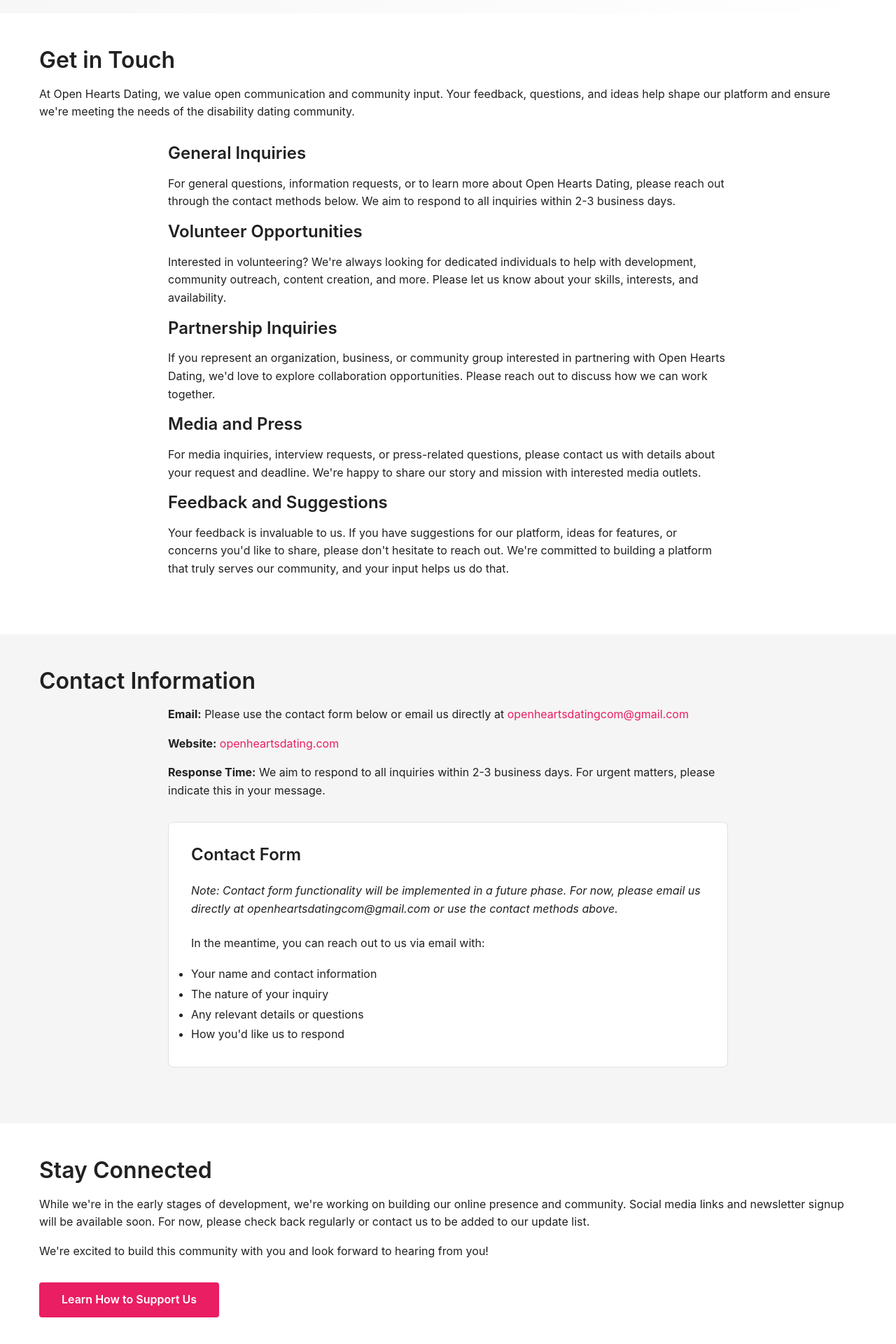
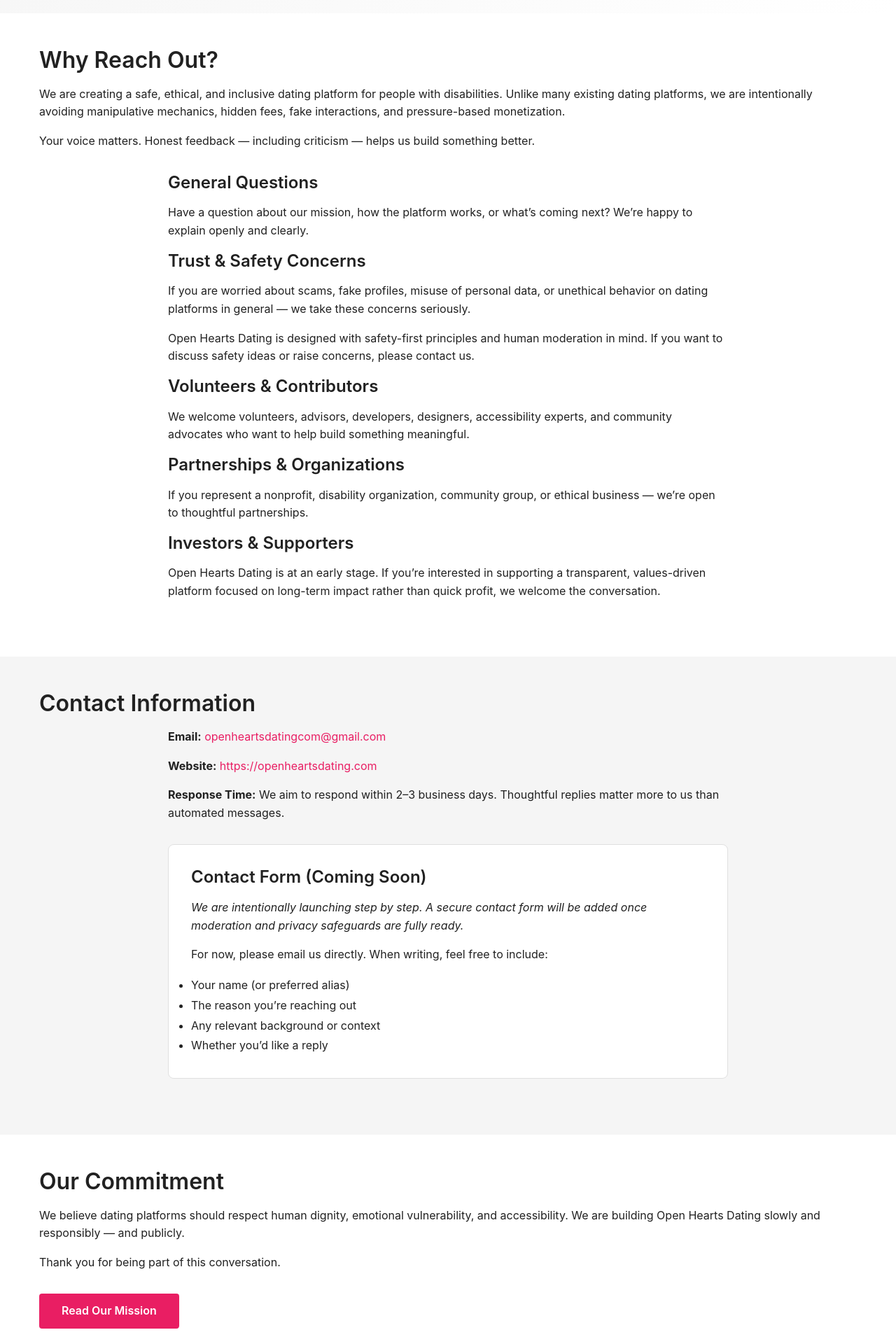
Before and after one commit to chevrutah247/openheartsdating, a Next.js app: page /contact in a window 1280 px wide. Shown: the part 380-2300 px from the top of the page at 70% size. Built offline with nearby package versions, Linux system fonts and the light colour scheme.

Commit message:
Rewrite contact page: transparency, trust, safety

```diff
--- a/app/contact/page.tsx
+++ b/app/contact/page.tsx
@@ -1,11 +1,13 @@
 import type { Metadata } from 'next'
 
 export const metadata: Metadata = {
-  title: 'Contact Us — Get in Touch with Open Hearts Dating',
-  description: 'Contact Open Hearts Dating to learn more, get involved, ask questions, or provide feedback. We\'d love to hear from you and welcome your input as we build our accessible dating platform.',
+  title: 'Contact Us — Open Hearts Dating',
+  description:
+    'Contact Open Hearts Dating with questions, feedback, partnership ideas, or safety concerns. We believe in transparency, trust, and open communication.',
   openGraph: {
-    title: 'Contact Us — Get in Touch with Open Hearts Dating',
-    description: 'Contact Open Hearts Dating to learn more, get involved, ask questions, or provide feedback.',
+    title: 'Contact Open Hearts Dating',
+    description:
+      'Get in touch with Open Hearts Dating. We welcome questions, feedback, partnerships, and community support.',
   },
 }
 
@@ -15,6 +17,7 @@ export default function ContactPage() {
       <a href="#main-content" className="skip-to-main">
         Skip to main content
       </a>
+
       <header className="header" role="banner">
         <div className="header-content">
           <div className="logo">Open Hearts Dating</div>
@@ -31,117 +34,143 @@ export default function ContactPage() {
       </header>
 
       <main id="main-content" className="main" role="main">
+        {/* HERO */}
         <section className="hero">
           <div className="container">
-            <h1>Contact Us</h1>
+            <h1>Contact Open Hearts Dating</h1>
             <p>
-              We'd love to hear from you! Whether you have questions, want to get involved,
-              provide feedback, or simply learn more about Open Hearts Dating, please don't
-              hesitate to reach out.
+              Open Hearts Dating is built on trust, transparency, and respect.
+              If you have questions, concerns, feedback, or ideas — we want to hear from you.
             </p>
           </div>
         </section>
 
+        {/* WHY CONTACT */}
         <section className="content-section">
           <div className="container">
-            <h2>Get in Touch</h2>
+            <h2>Why Reach Out?</h2>
             <p>
-              At Open Hearts Dating, we value open communication and community input. Your
-              feedback, questions, and ideas help shape our platform and ensure we're meeting
-              the needs of the disability dating community.
+              We are creating a safe, ethical, and inclusive dating platform for people with disabilities.
+              Unlike many existing dating platforms, we are intentionally avoiding manipulative mechanics,
+              hidden fees, fake interactions, and pressure-based monetization.
+            </p>
+
+            <p>
+              Your voice matters. Honest feedback — including criticism — helps us build something better.
             </p>
 
             <div style={{ maxWidth: '800px', margin: '2rem auto' }}>
-              <h3>General Inquiries</h3>
+              <h3>General Questions</h3>
               <p>
-                For general questions, information requests, or to learn more about Open Hearts
-                Dating, please reach out through the contact methods below. We aim to respond
-                to all inquiries within 2-3 business days.
+                Have a question about our mission, how the platform works, or what’s coming next?
+                We’re happy to explain openly and clearly.
               </p>
 
-              <h3>Volunteer Opportunities</h3>
+              <h3>Trust & Safety Concerns</h3>
               <p>
-                Interested in volunteering? We're always looking for dedicated individuals to
-                help with development, community outreach, content creation, and more. Please
-                let us know about your skills, interests, and availability.
+                If you are worried about scams, fake profiles, misuse of personal data, or unethical behavior
+                on dating platforms in general — we take these concerns seriously.
+              </p>
+              <p>
+                Open Hearts Dating is designed with safety-first principles and human moderation in mind.
+                If you want to discuss safety ideas or raise concerns, please contact us.
               </p>
 
-              <h3>Partnership Inquiries</h3>
+              <h3>Volunteers & Contributors</h3>
               <p>
-                If you represent an organization, business, or community group interested in
-                partnering with Open Hearts Dating, we'd love to explore collaboration
-                opportunities. Please reach out to discuss how we can work together.
+                We welcome volunteers, advisors, developers, designers, accessibility experts,
+                and community advocates who want to help build something meaningful.
               </p>
 
-              <h3>Media and Press</h3>
+              <h3>Partnerships & Organizations</h3>
               <p>
-                For media inquiries, interview requests, or press-related questions, please
-                contact us with details about your request and deadline. We're happy to share
-                our story and mission with interested media outlets.
+                If you represent a nonprofit, disability organization, community group,
+                or ethical business — we’re open to thoughtful partnerships.
               </p>
 
-              <h3>Feedback and Suggestions</h3>
+              <h3>Investors & Supporters</h3>
               <p>
-                Your feedback is invaluable to us. If you have suggestions for our platform,
-                ideas for features, or concerns you'd like to share, please don't hesitate to
-                reach out. We're committed to building a platform that truly serves our
-                community, and your input helps us do that.
+                Open Hearts Dating is at an early stage. If you’re interested in supporting
+                a transparent, values-driven platform focused on long-term impact rather than quick profit,
+                we welcome the conversation.
               </p>
             </div>
           </div>
         </section>
 
+        {/* CONTACT INFO */}
         <section className="content-section content-section-alt">
           <div className="container">
             <h2>Contact Information</h2>
+
             <div style={{ maxWidth: '800px', margin: '0 auto' }}>
               <p>
-                <strong>Email:</strong> Please use the contact form below or email us directly
-                at <a href="mailto:openheartsdatingcom@gmail.com">openheartsdatingcom@gmail.com</a>
+                <strong>Email:</strong>{' '}
+                <a href="mailto:openheartsdatingcom@gmail.com">
+                  openheartsdatingcom@gmail.com
+                </a>
               </p>
+
               <p>
-                <strong>Website:</strong> <a href="https://openheartsdating.com">openheartsdating.com</a>
+                <strong>Website:</strong>{' '}
+                <a href="https://openheartsdating.com">
+                  https://openheartsdating.com
+                </a>
               </p>
+
               <p>
-                <strong>Response Time:</strong> We aim to respond to all inquiries within 2-3
-                business days. For urgent matters, please indicate this in your message.
+                <strong>Response Time:</strong> We aim to respond within 2–3 business days.
+                Thoughtful replies matter more to us than automated messages.
               </p>
             </div>
 
-            <div style={{ maxWidth: '800px', margin: '2rem auto', padding: '2rem', backgroundColor: 'var(--color-background)', borderRadius: '8px', border: '1px solid var(--color-border)' }}>
-              <h3 style={{ marginBottom: '1.5rem' }}>Contact Form</h3>
-              <p style={{ marginBottom: '1.5rem' }}>
-                <em>Note: Contact form functionality will be implemented in a future phase.
-                For now, please email us directly at openheartsdatingcom@gmail.com or use the
-                contact methods above.</em>
+            <div
+              style={{
+                maxWidth: '800px',
+                margin: '2rem auto',
+                padding: '2rem',
+                backgroundColor: 'var(--color-background)',
+                borderRadius: '8px',
+                border: '1px solid var(--color-border)',
+              }}
+            >
+              <h3>Contact Form (Coming Soon)</h3>
+              <p>
+                <em>
+                  We are intentionally launching step by step.
+                  A secure contact form will be added once moderation and privacy safeguards are fully ready.
+                </em>
               </p>
               <p>
-                In the meantime, you can reach out to us via email with:
+                For now, please email us directly. When writing, feel free to include:
               </p>
               <ul style={{ lineHeight: '1.8' }}>
-                <li>Your name and contact information</li>
-                <li>The nature of your inquiry</li>
-                <li>Any relevant details or questions</li>
-                <li>How you'd like us to respond</li>
+                <li>Your name (or preferred alias)</li>
+                <li>The reason you’re reaching out</li>
+                <li>Any relevant background or context</li>
+                <li>Whether you’d like a reply</li>
               </ul>
             </div>
           </div>
         </section>
 
+        {/* CLOSING */}
         <section className="content-section">
           <div className="container">
-            <h2>Stay Connected</h2>
+            <h2>Our Commitment</h2>
             <p>
-              While we're in the early stages of development, we're working on building our
-              online presence and community. Social media links and newsletter signup will be
-              available soon. For now, please check back regularly or contact us to be added
-              to our update list.
+              We believe dating platforms should respect human dignity,
+              emotional vulnerability, and accessibility.
+              We are building Open Hearts Dating slowly and responsibly — and publicly.
             </p>
             <p>
-              We're excited to build this community with you and look forward to hearing from you!
+              Thank you for being part of this conversation.
             </p>
+
             <div style={{ marginTop: '2rem' }}>
-              <a href="/support" className="button">Learn How to Support Us</a>
+              <a href="/mission" className="button">
+                Read Our Mission
+              </a>
             </div>
           </div>
         </section>
@@ -160,7 +189,7 @@ export default function ContactPage() {
           </nav>
           <p className="footer-copyright">
             &copy; {new Date().getFullYear()} Open Hearts Dating. All rights reserved.
-            A nonprofit organization dedicated to inclusive dating.
+            A nonprofit initiative focused on ethical, inclusive dating.
           </p>
         </div>
       </footer>
```
